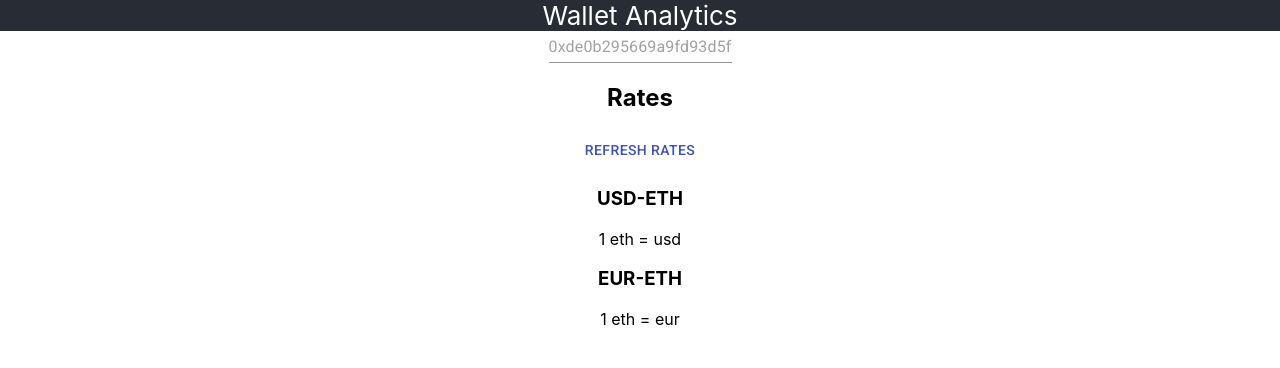
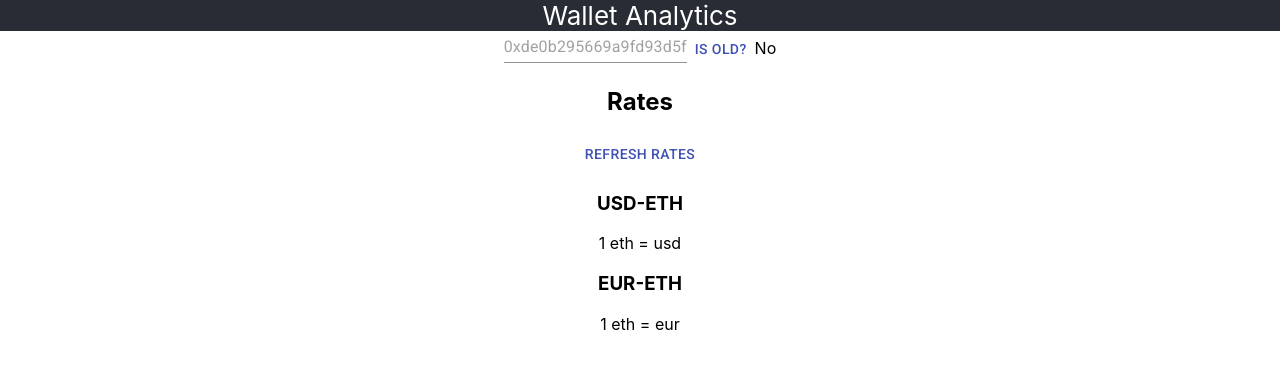
Before and after one commit to lautarodragan/securitize-challenge, a React (Create React App) app in the folder web/: page / in a window 1280 px wide. Shown: the top 368 px of the page. Built offline with nearby package versions, Linux system fonts and the light colour scheme; no server answers.

Commit message:
basic address is old

```diff
--- a/web/src/App.jsx
+++ b/web/src/App.jsx
@@ -7,10 +7,15 @@ export function App() {
   const [address, setAddress] = useState('')
   const [rateUsd, setRateUsd] = useState('?')
   const [rateEur, setRateEur] = useState('?')
+  const [addressIsOld, setAddressIsOld] = useState(null)
 
   const onGetRates = () => {
     fetch(`http://localhost:8000/rates/usd-eth`).then(_ => _.json()).then(setRateUsd)
     fetch(`http://localhost:8000/rates/eur-eth`).then(_ => _.json()).then(setRateEur)
+  }
+
+  const onGetAddressIsOld = () => {
+    fetch(`http://localhost:8000/wallets/${address}/is-old`).then(_ => _.json()).then(setAddressIsOld)
   }
 
   useEffect(() => {
@@ -29,6 +34,8 @@ export function App() {
             onChange={(event) => setAddress(event.currentTarget.value)}
             value={address}
           />
+          <Button color="primary" onClick={onGetAddressIsOld}>Is Old?</Button>
+          <span>{addressIsOld?.isOld ? 'Yes' : 'No'}</span>
         </section>
         <section>
           <h2>Rates</h2>
```
